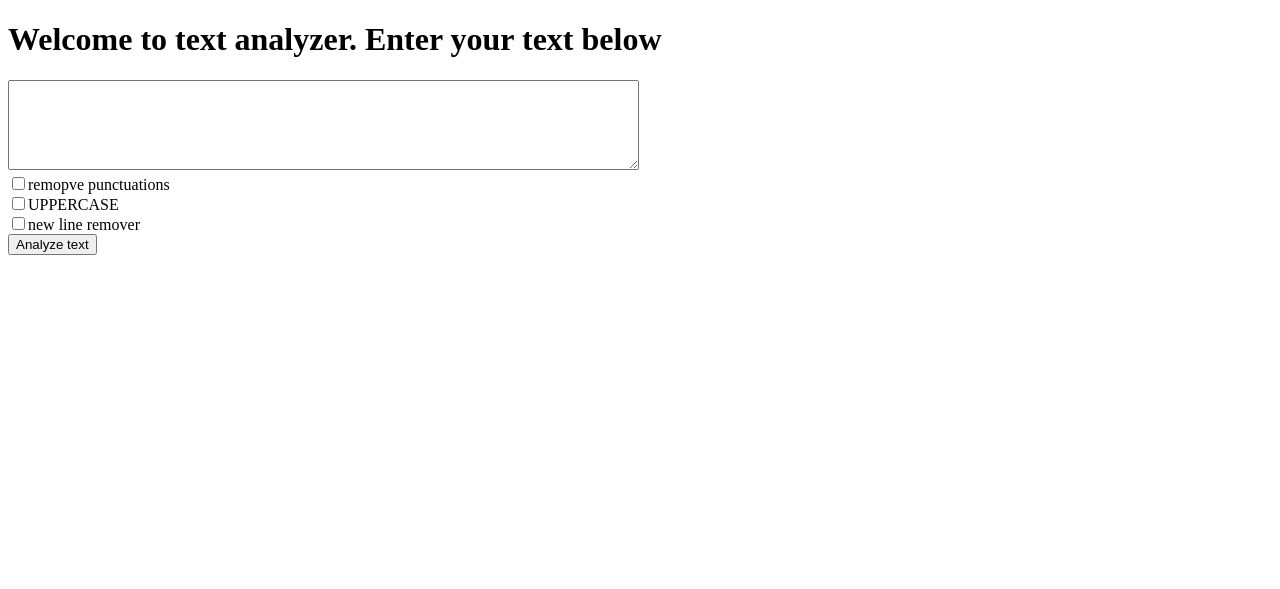
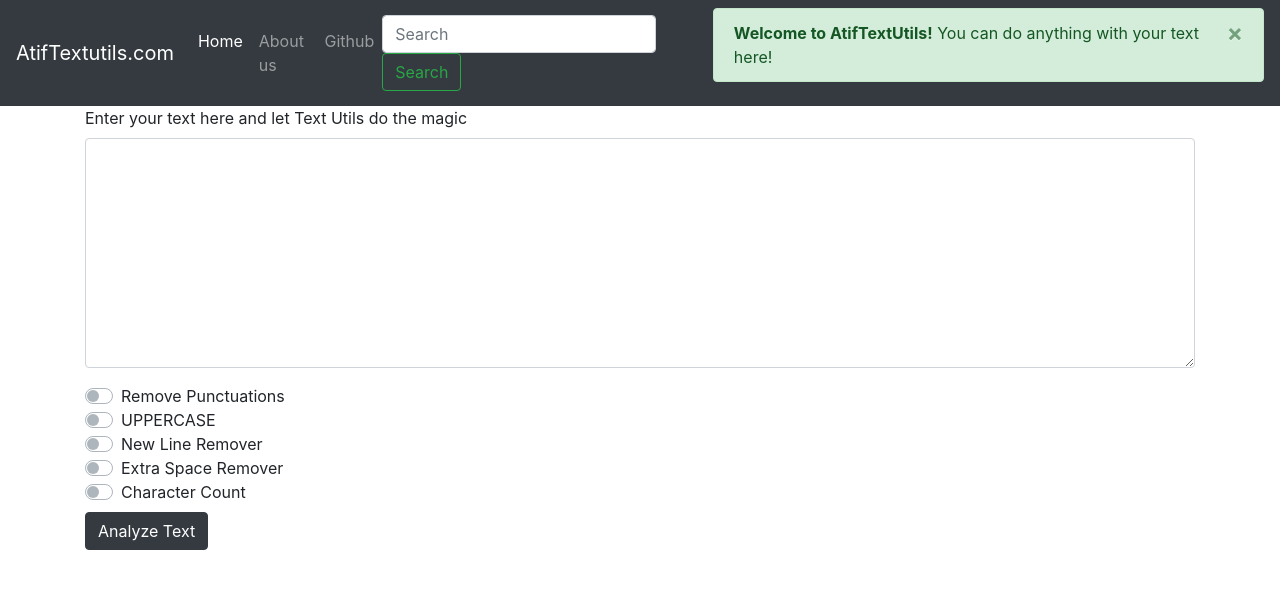
Before and after one commit to AtifHussainAtif/TextUtils-website, a Django app: page / in a window 1280 px wide. Shown: the top 589 px of the page. Run offline with Django 4.2, Linux system fonts and the light colour scheme; some libraries are stand-ins or nearby versions.

Commit message:
bootstrap practice

```diff
--- a/practice/practice/views.py
+++ b/practice/practice/views.py
@@ -2,7 +2,7 @@ from django.http import HttpResponse
 from django.shortcuts import render
 
 def index(request):
-    return render(request, 'index.html')
+    return render(request, 'index2.html')
 
 def ex1(request):
     sites = ['''<h1>For Entertainment </h1><a href = "https://www.youtube.com" >youtube video</a>''',
@@ -17,6 +17,8 @@ def analyze(request):
     removepunc = request.GET.get('removepunc', 'off')
     fullcaps = request.GET.get('fullcaps', 'off')
     newlineremover= request.GET.get('newlineremover', 'off')
+    extraspaceremover = request.GET.get('extraspaceremover', 'off')
+    charcount = request.GET.get('charcount', 'off')
 
     if removepunc == "on":
          punctuations = '''!()-[]{};:'"\,<>./?@#$%^&*_~'''
@@ -26,14 +28,32 @@ def analyze(request):
                 analyzed = analyzed +char
 
          params = {'purpose' : 'remove punctuation', 'analyzed_text' : analyzed}
-         return render(request, 'analyze.html', params)
+         return render(request, 'analyze2.html', params)
     elif(fullcaps == 'on'):
         analyzed = ""
         for char in djtext:
             analyzed = analyzed + char.upper()
 
         params = {'purpose' : 'remove punctuation', 'analyzed_text' : analyzed}
-        return render(request, 'analyze.html', params)
+        return render(request, 'analyze2.html', params)
+
+    elif(charcount =='on'):
+        analyzed = len(djtext)
+
+
+
+        params = {'purpose' : 'ccharacter count', 'analyzed_text' : analyzed}
+        return render(request, 'analyze2.html', params)
+
+    elif(charcount=='on'):
+        analyzed = ""
+        for index, char in enumerate(djtext):
+            if not(djtext[index] == " " and djtext[index+1] == " "):
+               analyzed = analyzed + char
+
+        params = {'purpose' : 'extra space remover', 'analyzed_text' : analyzed}
+        return render(request, 'analyze2.html', params)
+
     elif(newlineremover=='on'):
         analyzed = ""
         for char in djtext:
@@ -41,6 +61,9 @@ def analyze(request):
                 analyzed = analyzed + char
 
         params = {'purpose' : 'New Line REmover', 'analyzed_text' : analyzed}
-        return render(request, 'analyze.html', params)
+        return render(request, 'analyze2.html', params)
+
+
+
     else:
         return HttpResponse("Error 404")
--- a/practice/templates/index.html
+++ b/practice/templates/index.html
@@ -14,6 +14,8 @@
     <input type="checkbox" name="removepunc">remopve punctuations<br>
     <input type="checkbox" name="fullcaps">UPPERCASE<br>
     <input type="checkbox" name="newlineremover">new line remover<br>
+    <input type="checkbox" name="extraspaceremover">extra space remover<br>
+    <input type="checkbox" name="charcount">Charecter Counter<br>
     <button type="submit"> Analyze text </button>
 </form>
 
--- /dev/null
+++ b/practice/templates/index2.html
@@ -0,0 +1,86 @@
+
+<!doctype html>
+<html lang="en">
+  <head>
+    <!-- Required meta tags -->
+    <meta charset="utf-8">
+    <meta name="viewport" content="width=device-width, initial-scale=1, shrink-to-fit=no">
+
+    <!-- Bootstrap CSS -->
+    <link rel="stylesheet" href="https://stackpath.bootstrapcdn.com/bootstrap/4.5.0/css/bootstrap.min.css" integrity="sha384-9aIt2nRpC12Uk9gS9baDl411NQApFmC26EwAOH8WgZl5MYYxFfc+NcPb1dKGj7Sk" crossorigin="anonymous">
+
+    <title>Atif Text Utils</title>
+  </head>
+  <body>
+    <nav class="navbar navbar-expand-lg navbar-dark bg-dark">
+        <a class="navbar-brand" href="#">AtifTextutils.com</a>
+        <button class="navbar-toggler" type="button" data-toggle="collapse" data-target="#navbarSupportedContent" aria-controls="navbarSupportedContent" aria-expanded="false" aria-label="Toggle navigation">
+          <span class="navbar-toggler-icon"></span>
+        </button>
+
+        <div class="collapse navbar-collapse" id="navbarSupportedContent">
+          <ul class="navbar-nav mr-auto">
+            <li class="nav-item active">
+              <a class="nav-link" href="#">Home <span class="sr-only">(current)</span></a>
+            </li>
+            <li class="nav-item">
+              <a class="nav-link" href="#">About us</a>
+            </li>
+
+            <li class="nav-item">
+              <a class="nav-link" href="#"> Github</a>
+            </li>
+          </ul>
+          <form class="form-inline my-2 my-lg-0">
+            <input class="form-control mr-sm-2" type="search" placeholder="Search" aria-label="Search">
+            <button class="btn btn-outline-success my-2 my-sm-0" type="submit">Search</button>
+          </form>
+        </div><div class="alert alert-success alert-dismissible fade show" role="alert">
+            <strong>Welcome to AtifTextUtils!</strong> You can do anything with your text here!
+            <button type="button" class="close" data-dismiss="alert" aria-label="Close">
+              <span aria-hidden="true">×</span>
+            </button>
+          </div>
+      </nav>
+<div class="container">
+    <form action="/analyze", method="get">
+        <div class="form-group">
+            <label for="exampleFormControlTextarea1">Enter your text here and let Text Utils do the magic</label>
+            <textarea class="form-control" name='text' id="exampleFormControlTextarea1" rows="9"></textarea>
+          </div>
+
+
+    <div class="custom-control custom-switch">
+        <input type="checkbox" name="removepunc" class="custom-control-input" id="customSwitch1">
+        <label class="custom-control-label" for="customSwitch1">Remove Punctuations</label>
+      </div>
+    <div class="custom-control custom-switch">
+        <input type="checkbox" name="fullcaps" class="custom-control-input" id="customSwitch1">
+        <label class="custom-control-label" for="customSwitch1">UPPERCASE</label>
+      </div>
+    <div class="custom-control custom-switch">
+        <input type="checkbox" name="newlineremover" class="custom-control-input" id="customSwitch1">
+        <label class="custom-control-label" for="customSwitch1">New Line Remover</label>
+      </div>
+    <div class="custom-control custom-switch">
+        <input type="checkbox" name="extraspaceremover" class="custom-control-input" id="customSwitch1">
+        <label class="custom-control-label" for="customSwitch1">Extra Space Remover</label>
+    </div>
+    <div class="custom-control custom-switch">
+        <input type="checkbox" name="charcount" class="custom-control-input" id="customSwitch1">
+        <label class="custom-control-label" for="customSwitch1">Character Count</label>
+    </div>
+    <button type="submit" class="btn btn-dark mt-2">Analyze Text</button>
+</form>
+</div>
+
+
+
+
+    <!-- Optional JavaScript -->
+    <!-- jQuery first, then Popper.js, then Bootstrap JS -->
+    <script src="https://code.jquery.com/jquery-3.5.1.slim.min.js" integrity="sha384-DfXdz2htPH0lsSSs5nCTpuj/zy4C+OGpamoFVy38MVBnE+IbbVYUew+OrCXaRkfj" crossorigin="anonymous"></script>
+    <script src="https://cdn.jsdelivr.net/npm/popper.js@1.16.0/dist/umd/popper.min.js" integrity="sha384-Q6E9RHvbIyZFJoft+2mJbHaEWldlvI9IOYy5n3zV9zzTtmI3UksdQRVvoxMfooAo" crossorigin="anonymous"></script>
+    <script src="https://stackpath.bootstrapcdn.com/bootstrap/4.5.0/js/bootstrap.min.js" integrity="sha384-OgVRvuATP1z7JjHLkuOU7Xw704+h835Lr+6QL9UvYjZE3Ipu6Tp75j7Bh/kR0JKI" crossorigin="anonymous"></script>
+  </body>
+</html>
```
Also changed, not shown: practice/templates/analyze2.html (added, +62 -0 lines).
